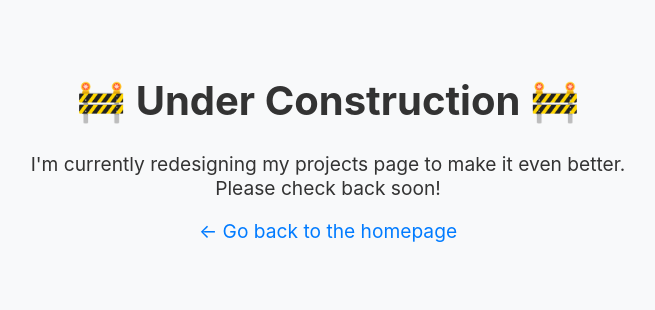
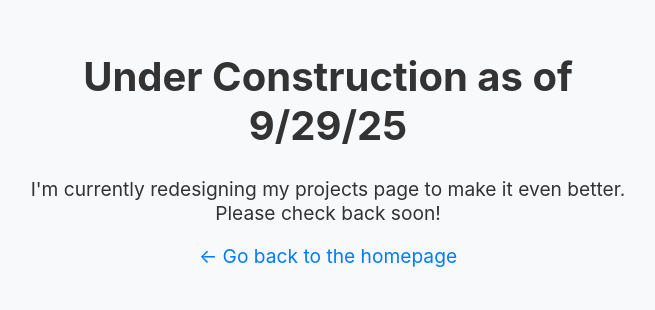
Before and after one commit to Ashrafmugallii/professional-resume, a plain HTML site: page projects.html in a window 1280 px wide. Shown: the part 244-554 px from the top of the page, without its empty margins (312-967 px from the left). Drawn offline with Linux system fonts and the light colour scheme.

Commit message:
made a singular change

```diff
--- a/projects.html
+++ b/projects.html
@@ -34,7 +34,7 @@
 </head>
 <body>
     <div class="container">
-        <h1>🚧 Under Construction 🚧</h1>
+        <h1> Under Construction as of 9/29/25</h1>
         <p>I'm currently redesigning my projects page to make it even better. Please check back soon!</p>
         <p><a href="index.html">← Go back to the homepage</a></p>
     </div>
```
